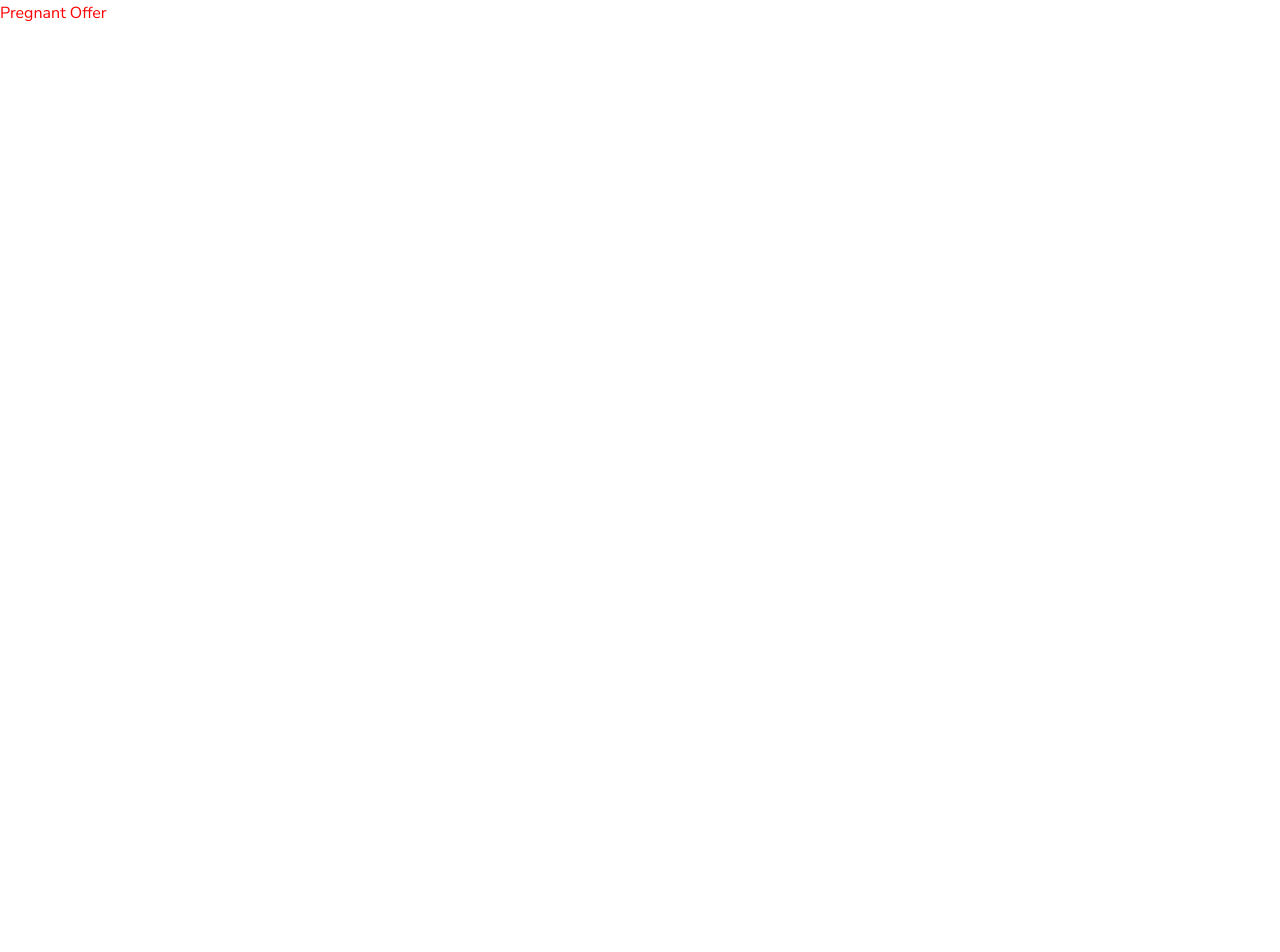
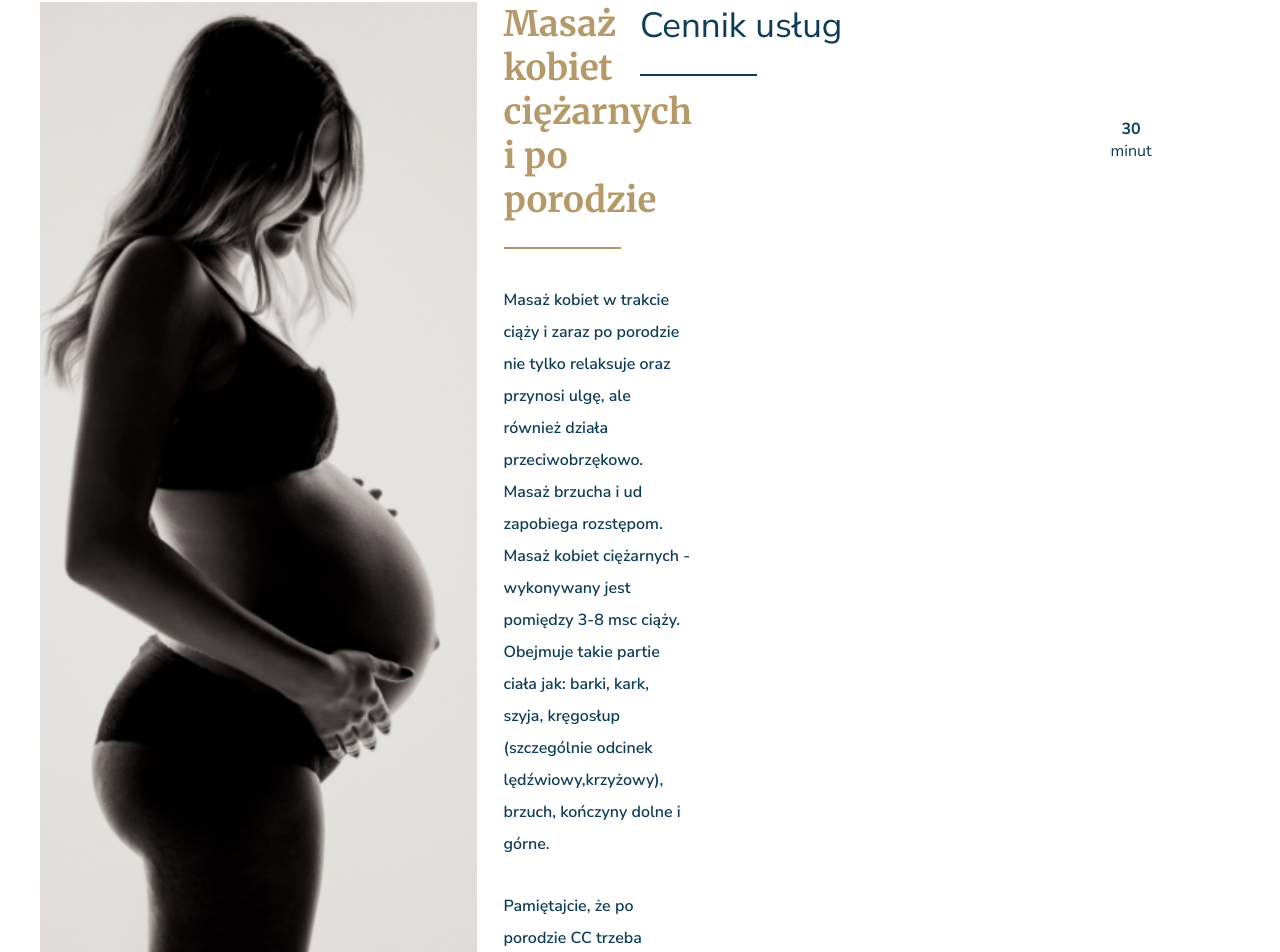
Before and after one commit to DBakalarski/swiat-masazu, a React (Create React App) app: page / in a window 1280 px wide. Shown: the part 2398-3350 px from the top of the page. Before the commit the page ends 2422 px from the top, so only its background shows below. Built offline with nearby package versions, Linux system fonts and the light colour scheme.

Commit message:
Add content to pregnant section

```diff
--- a/src/Components/PregnantOffer/PregnantOffer.js
+++ b/src/Components/PregnantOffer/PregnantOffer.js
@@ -1,10 +1,47 @@
 import React from 'react';
 import styles from './PregnantOffer.module.scss'
+import pregnantImage from '../../images/pregnant.png'
+import PriceItem from '../Pricing/PriceItem'
 
 const PregnantOffer = () => {
-    const { pregnant } = styles
+    const { pregnant, description_container, description, header, separator, pregnant_container, main_description, additional_separator, additional_description, pricing_container, pricing_header, pricing_separator, pricing_content } = styles
     return (
-        <div className={pregnant}>Pregnant Offer</div>
+        <section className={pregnant}>
+            <div className="container">
+                <div className={pregnant_container}>
+
+
+                    <div className={description_container}>
+                        <img src={pregnantImage} alt="ciąża" />
+                        <div className={description}>
+                            <div className={header}>Masaż kobiet ciężarnych i po porodzie <span className={separator}></span></div>
+                            <div className={main_description}>
+                                <p>Masaż kobiet w trakcie ciąży i zaraz po porodzie nie tylko relaksuje oraz przynosi ulgę, ale również działa przeciwobrzękowo. Masaż brzucha i ud zapobiega rozstępom. </p>
+                                <p>Masaż kobiet ciężarnych - wykonywany jest pomiędzy 3-8 msc ciąży. </p>
+                                <p>Obejmuje takie partie ciała jak: barki, kark, szyja, kręgosłup (szczególnie odcinek lędźwiowy,krzyżowy), brzuch, kończyny dolne i górne. </p>
+                                <p>Pamiętajcie, że po porodzie CC trzeba mobilizować bliznę. </p>
+                                <p>Codzienna pielęgnacja i masaż sprawia,że blizna nie będzie sztywna oraz nie pojawiają się problemy z bólem kręgosłupa.</p>
+
+                            </div>
+                            <span className={additional_separator}></span>
+                            <div className={additional_description}>
+                                <p>UWAGA, PRZED MASAŻEM WYMAGAMY ZGODY LEKARZA NA WYKONANIE MASAŻU. </p>
+                                <p><span>Przeciwwskazania</span>: podwyższone ciśnienie tętnicze, podwyższona temperatura ciała, ciąża patologiczna, cukrzyca w ciąży, choroba nowotworowa.</p>
+                            </div>
+                        </div>
+                    </div>
+                    <div className={pricing_container}>
+                        <div className={pricing_header}>Cennik usług<span className={pricing_separator}></span></div>
+                        <div className={pricing_content}>
+                            <PriceItem
+                                content="masaż kobiet ciężarnych"
+                                price="60zł"
+                            />
+                        </div>
+                    </div>
+                </div>
+            </div>
+        </section>
     );
 }
 
--- a/src/Components/PregnantOffer/PregnantOffer.module.scss
+++ b/src/Components/PregnantOffer/PregnantOffer.module.scss
@@ -1,5 +1,77 @@
 @import '../../variables.scss';
 
-.pregnant {
-    color: red;
+
+.pregnant_container {
+    display: flex;
 }
+
+.description_container {
+    display: flex;
+    flex-basis: 70%;
+}
+
+.separator {
+    display: block;
+    margin: 25px 0 35px 0;
+    width: 117px;
+    height: 2px;
+    background-color: $secondary-color;
+}
+
+.description {
+    padding-left: 27px;
+}
+
+.header {
+    font-size: 35px;
+    font-weight: bold;
+    color: $secondary-color;
+    font-family: $secondary-font;
+}
+
+.main_description {
+    p {
+        color: $primary-color;
+        font-size: 16px;
+        font-weight: 600;
+        line-height: 2;
+    }
+
+    p:nth-child(4) {
+        padding-top: 30px;
+    }
+}
+
+.additional_separator {
+    display: block;
+    margin: 25px 0 35px 0;
+    width: 117px;
+    height: 1px;
+    background-color: #0E3D57
+}
+
+.additional_description {
+    p {
+        font-size: 12px;
+        color: $primary-color;
+        line-height: 2;
+        font-weight: 600;
+
+        span {
+            font-weight: 700;
+        }
+    }
+}
+
+.pricing_header {
+    font-size: 35px;
+    color: $primary-color;
+}
+
+.pricing_separator {
+    display: block;
+    margin: 25px 0 35px 0;
+    width: 117px;
+    height: 2px;
+    background-color: $primary-color;
+}
--- a/src/variables.scss
+++ b/src/variables.scss
@@ -1,4 +1,4 @@
-@import url('https://fonts.googleapis.com/css?family=Nunito+Sans&display=swap');
+@import url('https://fonts.googleapis.com/css?family=Nunito+Sans:400,600,700&display=swap');
 @import url('https://fonts.googleapis.com/css?family=Merriweather:400,700&display=swap');
 
 $primary-color: #0E3D57;
```
Also changed, not shown: src/images/pregnant.png (added).
